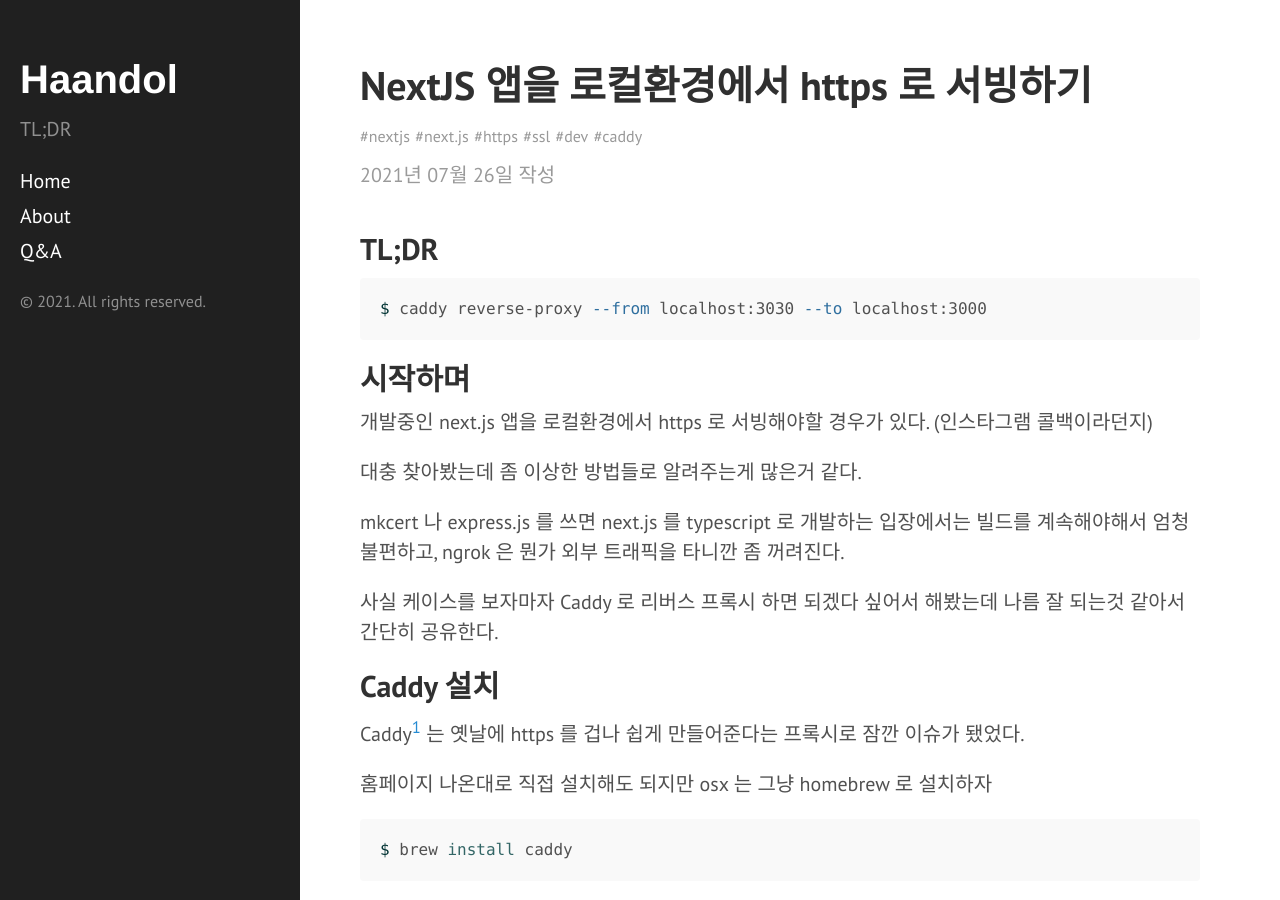
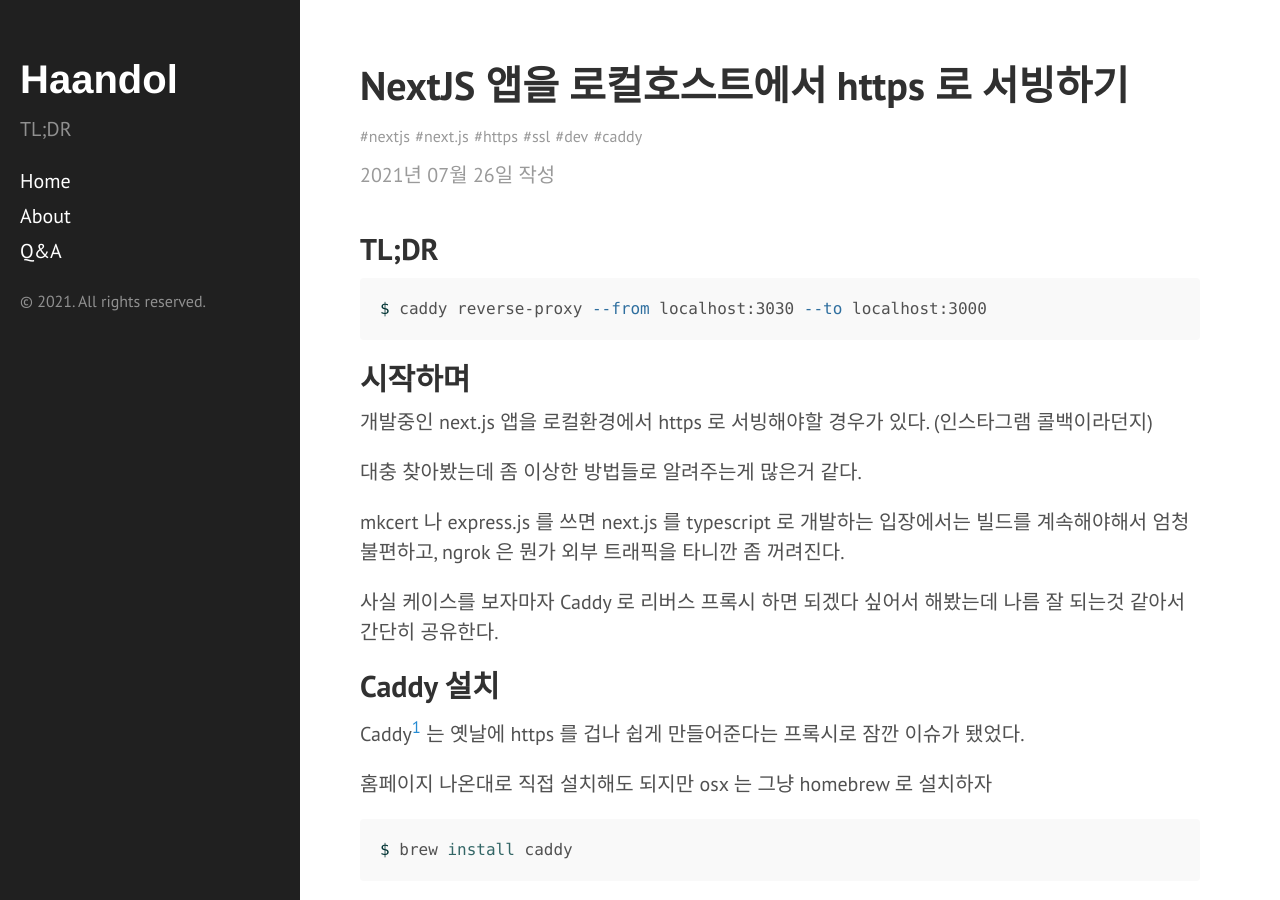
Before and after one commit to haandol/haandol.github.com, a Jekyll site: the page built from _posts/2021-07-26-serve-nextjs-app-on-localhost-via-https-using-caddy.md, in a window 1280 px wide and 900 px high. Built offline with Jekyll 4.4.1, drawn with Linux system fonts in a browser that asks for light colours; comment, search, counter and statistics services are not loaded.

Commit message:
update title

```diff
--- a/_posts/2021-07-26-serve-nextjs-app-on-localhost-via-https-using-caddy.md
+++ b/_posts/2021-07-26-serve-nextjs-app-on-localhost-via-https-using-caddy.md
@@ -1,6 +1,6 @@
 ---
 layout: post
-title: NextJS 앱을 로컬환경에서 https 로 서빙하기
+title: NextJS 앱을 로컬호스트에서 https 로 서빙하기
 excerpt: Serve NextJS via https on localhost using Caddy
 author: vincent
 email: ldg55d@gmail.com
```
